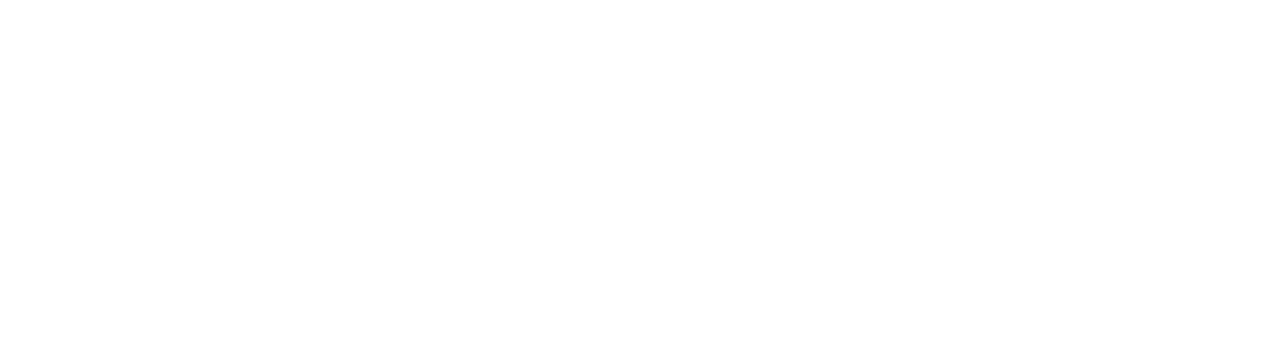
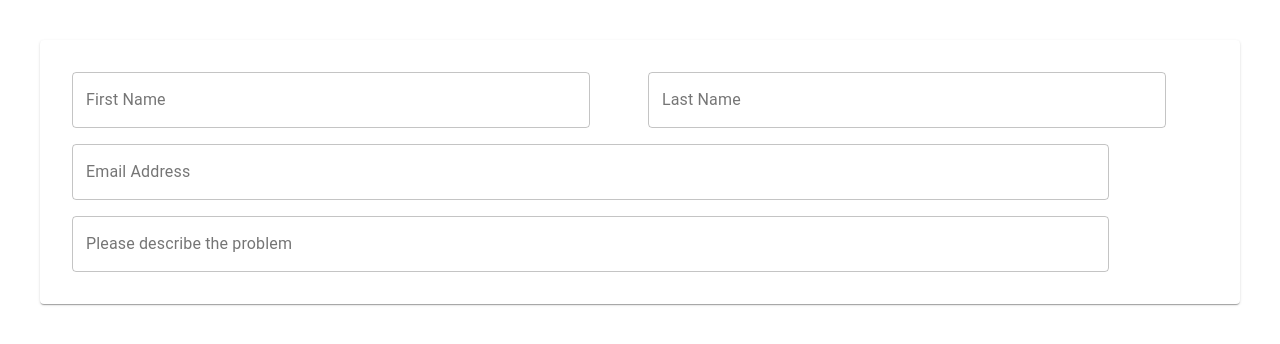
Before and after one commit to nairuti19/ketos-form, a React (Create React App) app: page / in a window 1280 px wide. Shown: the top 344 px of the page. Built offline with nearby package versions, Linux system fonts and the light colour scheme.

Commit message:
Form basic UI

```diff
--- a/src/App.js
+++ b/src/App.js
@@ -1,11 +1,23 @@
 import './App.css';
+import SupportForm from './pages/SupportForm';
+import {Paper, makeStyles} from '@material-ui/core';
+
+const useStyles = makeStyles(theme=>({
+  pageContent:{
+          margin: theme.spacing(5),
+          padding: theme.spacing(3)
+      }
+}))
 
 function App() {
-  return (
-    <div>
-
-    </div>
-  );
+  const classes = useStyles();
+    return (
+      <div>
+        <Paper className={classes.pageContent}>
+        <SupportForm/>
+        </Paper>
+      </div>
+    );
 }
 
 export default App;
--- /dev/null
+++ b/src/pages/SupportForm.js
@@ -0,0 +1,77 @@
+import React, {useState} from 'react';
+import {Grid,TextField, makeStyles} from '@material-ui/core/';
+
+const useStyles = makeStyles(theme=>({
+    root:{
+        '& .MuiFormControl-root': {
+            width: '90%',
+            margin: theme.spacing(1)
+        }
+    }
+}))
+
+const initialValues = {
+    id: 0,
+    firstName: '',
+    lastName: '',
+    email: '',
+    requestMessage: '',
+}
+
+export default function SupportForm() {
+
+    const classes = useStyles();
+
+    const[values, setValues] = useState(initialValues);
+
+    const handleInputChange = e => {
+        const{name, value} = e.target
+        setValues({
+            ...values,
+            [name]: value
+        })
+    }
+
+    return (
+        <form className={classes.root}>
+            <Grid container>
+                <Grid item xs={6}>
+                  <TextField
+                    variant="outlined"
+                    name="firstName"
+                    label="First Name"
+                    value={values.firstName}
+                    onChange={handleInputChange}
+                  />
+                </Grid>
+                <Grid item xs={6}>
+                <TextField
+                    variant="outlined"
+                    label="Last Name"
+                    name="lastName"
+                    value={values.lastName}
+                    onChange={handleInputChange}
+                    />
+                </Grid>
+                <Grid item xs={12}>
+                <TextField
+                    variant="outlined"
+                    name="email"
+                    label="Email Address"
+                    value={values.email}
+                    onChange={handleInputChange}
+                  />
+                </Grid>
+                <Grid item xs={12}>
+                <TextField
+                    variant="outlined"
+                    name="requestMessage"
+                    label="Please describe the problem"
+                    value={values.requestMessage}
+                    onChange={handleInputChange}
+                  />
+                </Grid>
+            </Grid>
+        </form>
+    )
+}
```
